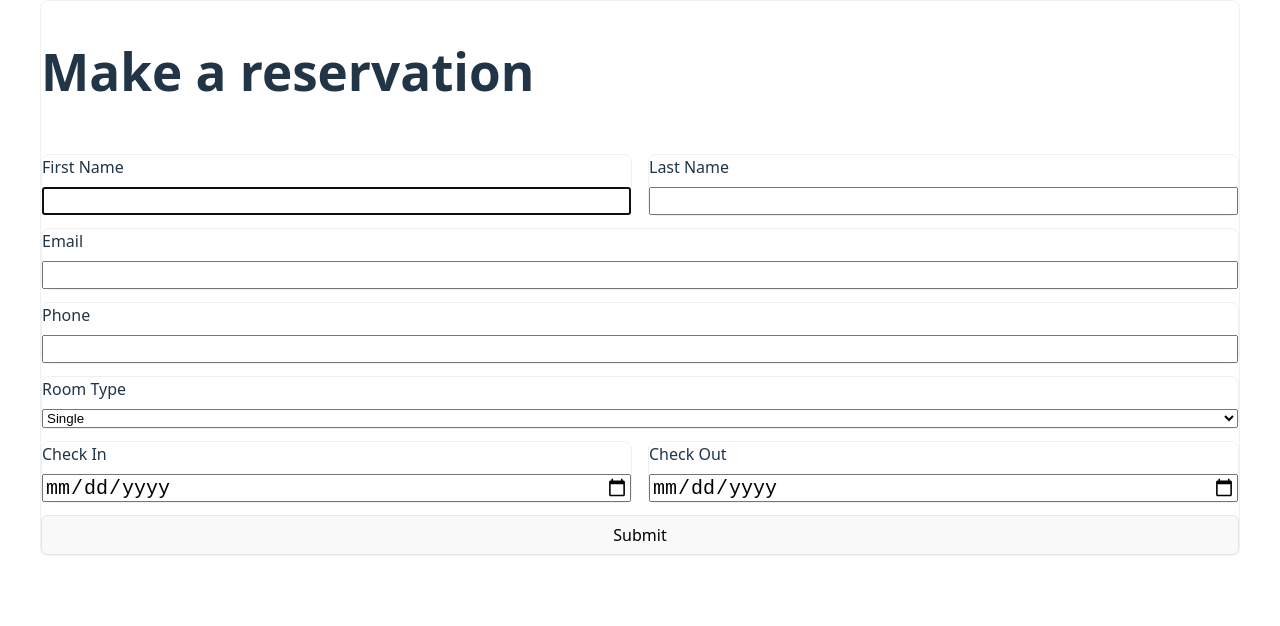
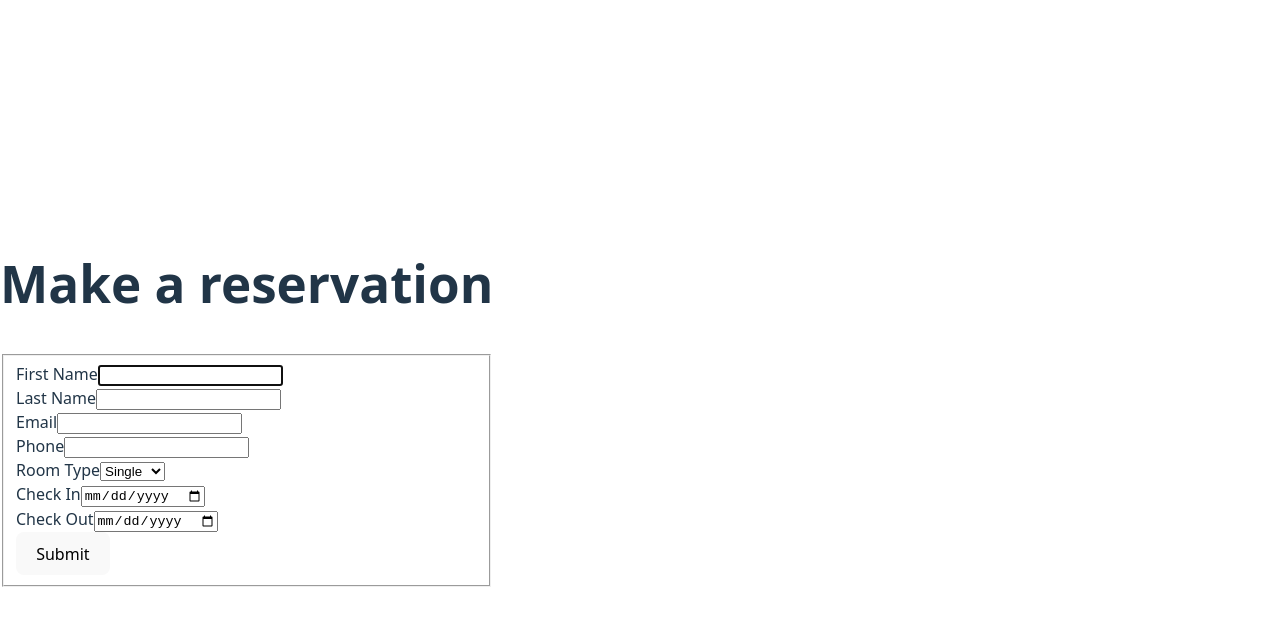
Before and after one commit to Nugget1368/hotel-booking-frontend, a React app: page /booking in a window 1280 px wide. Shown: the top 626 px of the page. Built offline with nearby package versions, Linux system fonts and the light colour scheme; the HTML template or start-up script is replaced by a standard one.

Commit message:
deleted previous styling

```diff
--- a/src/App.css
+++ b/src/App.css
@@ -1,259 +1,7 @@
-* {
+#App{
+  min-height: 100vh;
+  padding: 0rem 2rem;
+  margin: 0;
   box-sizing: border-box;
+  background-color: #f5f5f5;
 }
-html,
-body {
-  font-family:
-    system-ui,
-    -apple-system,
-    "Segoe UI",
-    Roboto,
-    "Helvetica Neue",
-    Arial;
-}
-
-#root {
-  display: flex;
-  flex-direction: column;
-  min-height: 100vh;
-  margin: auto;
-  max-width: 1200px;
-  width: 100%;
-}
-
-section,
-.row {
-  display: flex;
-  flex-flow: row wrap;
-  gap: 1rem;
-  align-items: flex-start;
-  justify-content: flex-start;
-  width: 100%;
-  max-width: 1200px;
-}
-
-img {
-  width: 100%;
-  height: auto;
-  border-radius: 8px;
-  object-fit: cover;
-  display: block;
-  margin-bottom: 1rem;
-  aspect-ratio: 16 / 9;
-}
-
-@media (max-width: 480px) {
-  img {
-    border-radius: 6px;
-    margin-bottom: 0.75rem;
-  }
-}
-
-#main-header {
-  background-color: rgba(0, 0, 0, 0.5);
-  width: 100%;
-  position: sticky;
-  top: 0;
-  z-index: 1;
-  display: flex;
-  flex-flow: row wrap;
-  gap: 1rem;
-  align-items: stretch;
-  justify-content: space-between;
-  padding: 1rem;
-}
-#main-header > * {
-  flex: 1;
-  flex-grow: 1;
-}
-
-#main-header > *:nth-last-child(1) {
-  text-align: end;
-}
-li {
-  display: flex;
-  list-style-type: none;
-}
-li.card {
-  padding: 0.3rem 1rem;
-}
-li .column,
-li .row {
-  gap: 0.5rem;
-}
-li h3 {
-  margin: 0;
-}
-
-li > div > :nth-child(1) {
-  flex: 1;
-  flex-grow: 2;
-}
-
-.btn-container {
-  display: flex;
-  flex-flow: row wrap;
-  gap: 0.5rem;
-  align-items: stretch;
-  justify-content: flex-end;
-}
-
-p {
-  margin: 0;
-}
-
-.align-self-end {
-  align-self: flex-end;
-  padding: 0.75rem;
-  box-sizing: border-box;
-}
-
-.align-self-start {
-  align-self: flex-start;
-  padding: 0.75rem;
-  box-sizing: border-box;
-}
-
-ul {
-  margin: 0;
-  padding: 0;
-  display: flex;
-  flex-flow: column wrap;
-  gap: 1rem;
-  align-items: stretch;
-  justify-content: flex-start;
-}
-article,
-.column {
-  display: flex;
-  flex-direction: column;
-  align-items: stretch;
-  text-align: start;
-  gap: 0.75rem;
-  border: 1px solid rgba(0, 0, 0, 0.06);
-  border-radius: 8px;
-}
-
-fieldset {
-  display: flex;
-  flex-direction: column;
-  align-items: stretch;
-  text-align: start;
-  gap: 0.75rem;
-  border: 1px solid rgba(0, 0, 0, 0.06);
-  border-radius: 8px;
-}
-
-.row {
-  display: flex;
-  flex-direction: row;
-  flex-wrap: wrap;
-  gap: 1rem;
-  align-items: center;
-}
-
-input {
-  height: 1.75rem;
-  font-size: 20px;
-}
-
-.row > * {
-  flex: 1;
-  flex-grow: 1;
-}
-
-.column {
-  display: flex;
-  flex-direction: column;
-  gap: 0.5rem;
-}
-
-@media (max-width: 720px) {
-  section > * {
-    flex: 1 1 100%;
-    min-width: 0;
-  }
-
-  section,
-  article,
-  .row {
-    gap: 0.5rem;
-    padding: 0.75rem;
-  }
-
-  .row {
-    justify-content: stretch;
-  }
-}
-
-@media (min-width: 721px) {
-  section > article:nth-child(1):not(.card) {
-    flex: 1 1 48%;
-  }
-  section > article:nth-child(2):not(.card) {
-    flex: 1 1 48%;
-  }
-  section > .aside {
-    flex: 0 0 100%;
-  }
-}
-
-button {
-  padding: 0.5rem 0.75rem;
-  border: 1px solid rgba(0, 0, 0, 0.08);
-  border-radius: 6px;
-  cursor: pointer;
-}
-
-fieldset {
-  border: none;
-  padding: 0;
-  margin: 0;
-}
-
-.card {
-  background-color: #1e1e1e;
-  color: #f5f5f5;
-  border-radius: 12px;
-  padding: 1.5rem;
-  box-shadow: 0 4px 12px rgba(0, 0, 0, 0.4);
-  border: 1px solid #2c2c2c;
-  transition:
-    transform 0.2s ease,
-    box-shadow 0.2s ease;
-}
-
-.card:hover {
-  transform: translateY(-4px);
-  box-shadow: 0 8px 20px rgba(0, 0, 0, 0.6);
-}
-
-.card h3 {
-  margin-top: 0;
-  color: #ffffff;
-  font-weight: 600;
-}
-
-.card h4 {
-  margin: 0;
-  color: #e6e9e9;
-  font-weight: 500;
-}
-
-.card p {
-  color: #cccccc;
-  line-height: 1.5;
-}
-
-.card-list {
-  display: flex;
-  flex-wrap: wrap;
-  gap: 1rem;
-  justify-content: flex-start;
-  box-sizing: border-box;
-  padding: 2rem;
-  .card {
-    flex: 1 1 calc(33.333% - 1rem);
-    max-width: calc(33.333% - 1rem);
-  }
-}
--- a/src/App.jsx
+++ b/src/App.jsx
@@ -1,7 +1,7 @@
 import './App.css'
 import BookingForms from './components/forms/BookingForms'
 import HotelsPage from './pages/HotelsPage'
-import Header from './components/Header'
+import Header from './components/Header/Header'
 import { BrowserRouter as Router, Route, Routes } from 'react-router'
 import LoginPage from './pages/LoginPage'
 import AdminPage from './pages/AdminPage'
@@ -11,8 +11,10 @@ function App() {
     <Router>
       <Routes>
         <Route path="/" element={<>
+        <div id="App">
           <Header />
           <HotelsPage />
+        </div>
         </>
         } />
         <Route path="/booking" element={<BookingForms />} />
--- /dev/null
+++ b/src/components/Header/Header.css
@@ -0,0 +1,9 @@
+#main-header {
+  box-sizing: border-box;
+  background-color: #333;
+  color: #fff;
+  padding: 1rem;
+  display: flex;
+  justify-content: space-between;
+  align-items: center;
+}/*# sourceMappingURL=Header.css.map */
--- a/src/components/Header.jsx
+++ b/src/components/Header/Header.jsx
@@ -1,7 +1,8 @@
 import { Link } from "react-router"
 import { useState, useEffect } from "react";
-import {MySessionStorage} from "../application/localStorage"
+import {MySessionStorage} from "../../application/localStorage"
 import { useNavigate } from "react-router";
+import './Header.css'
 
 const Header = () => {
   const [loggedIn, setLoggedIn] = useState(false);
--- /dev/null
+++ b/src/components/Header/Header.scss
@@ -0,0 +1,9 @@
+#main-header{
+    box-sizing: border-box;
+    background-color: #333;
+    color: #fff;
+    padding: 1rem;
+    display: flex;
+    justify-content: space-between;
+    align-items: center;
+}
```
Also changed, not shown: 1 other file (tests, documents, lock files or other folders).
